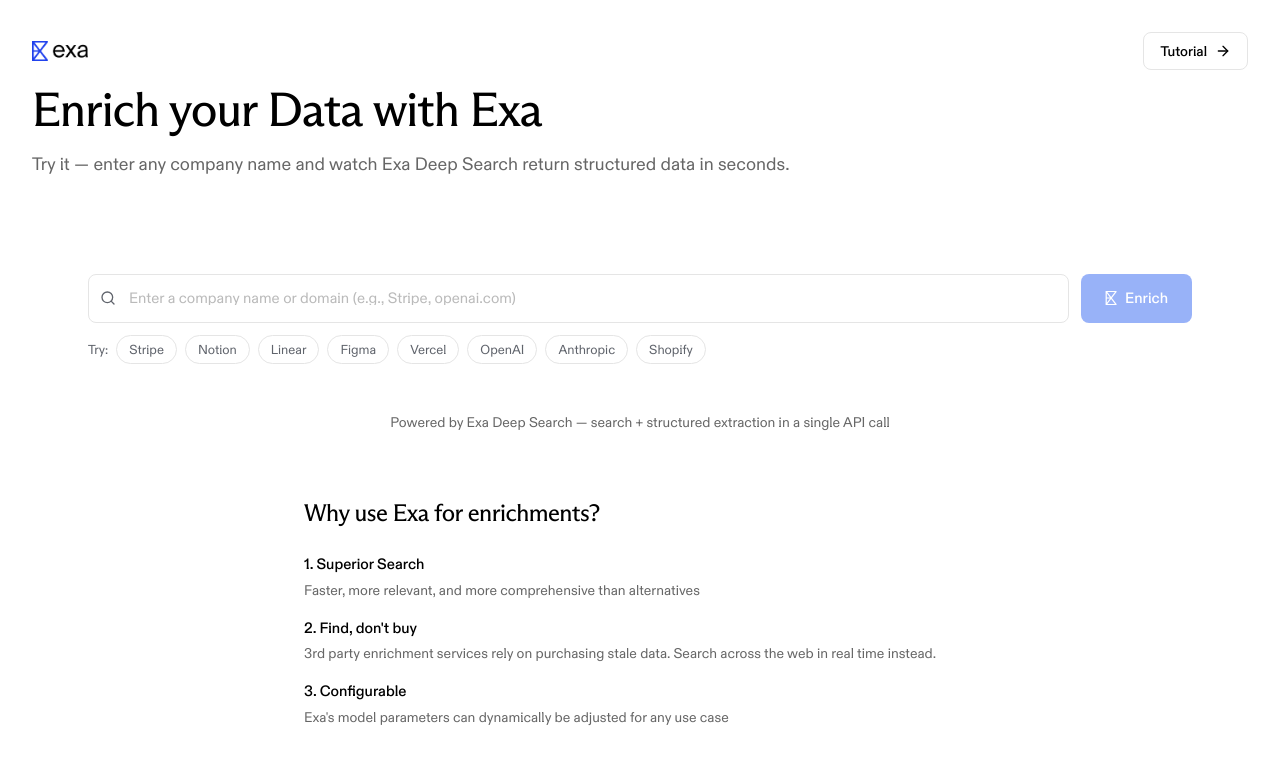
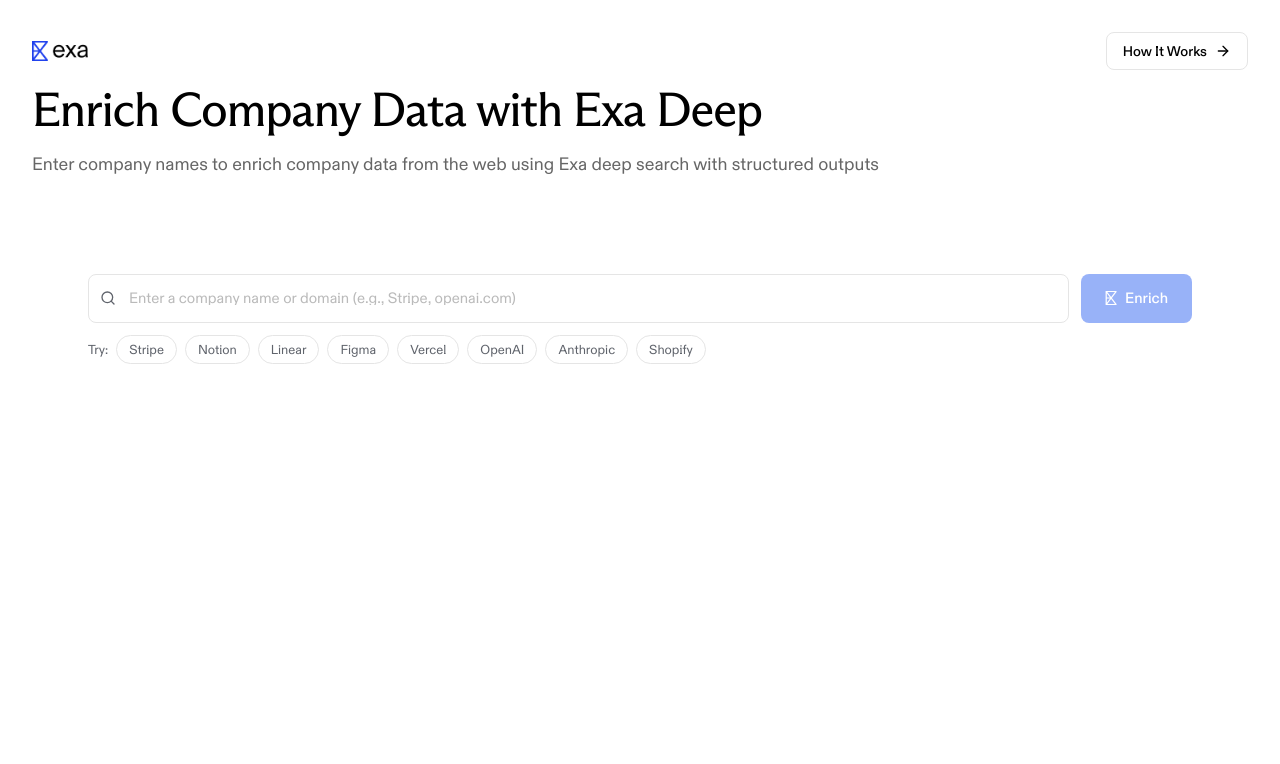
Before and after one commit to exa-labs/company-enrichment-demo, a Next.js app: page /enrichment-demo/visualization in a window 1280 px wide. Shown: the top 764 px of the page. Built offline with nearby package versions, Linux system fonts and the light colour scheme.

Commit message:
feat: match people enrichment demo UI, move 'Why use Exa' to tutorial
Co-Authored-By: jonah@exa.ai <jonah@exa.ai>

```diff
--- a/src/app/page.tsx
+++ b/src/app/page.tsx
@@ -65,12 +65,12 @@ Sign up for a free API key at https://dashboard.exa.ai
 Documentation: https://docs.exa.ai
 `;
 
-function VisualizationButton() {
+function BackToDemoButton() {
   return (
     <Link href="/visualization">
       <button className="flex items-center gap-2 rounded-lg border border-[#e5e5e5] bg-white px-4 py-2 text-sm font-medium text-black hover:bg-[#f9f7f7] hover:border-[rgba(9,114,213,0.32)] transition-all">
         <ArrowLeft size={16} />
-        <span>Visualization</span>
+        <span>Back to Demo</span>
       </button>
     </Link>
   );
@@ -80,7 +80,7 @@ function HeaderButtons({ llmContent }: { llmContent: string }) {
   return (
     <div className="flex items-center gap-2">
       <HowItWorksHeaderButtons llmContent={llmContent} />
-      <VisualizationButton />
+      <BackToDemoButton />
     </div>
   );
 }
@@ -89,13 +89,41 @@ export default function Home() {
   return (
     <div className="min-h-screen bg-white">
       <PageHeader
-        title="Company Enrichment Tutorial"
-        subtitle="Build a complete enrichment pipeline for your CRM or database using Exa Deep Search with structured output."
+        title="How It Works"
+        subtitle="One API call to enrich any company — powered by Exa deep search with structured outputs"
         rightContent={<HeaderButtons llmContent={LLM_CONTENT} />}
       />
 
       <main className="pb-16">
         <div className="mx-auto max-w-5xl px-6 lg:px-8">
+
+          <section className="mb-12">
+            <h2 className="font-arizona text-2xl tracking-tight text-black mb-6">
+              Why use Exa for enrichments?
+            </h2>
+            <div className="space-y-4">
+              <div>
+                <p className="text-black font-medium text-[15px]">1. Superior Search</p>
+                <p className="text-black/60 text-[14px] mt-1">
+                  Faster, more relevant, and more comprehensive than alternatives
+                </p>
+              </div>
+              <div>
+                <p className="text-black font-medium text-[15px]">2. Find, don&apos;t buy</p>
+                <p className="text-black/60 text-[14px] mt-1">
+                  3rd party enrichment services rely on purchasing stale data. Search across the web in real time instead.
+                </p>
+              </div>
+              <div>
+                <p className="text-black font-medium text-[15px]">3. Configurable</p>
+                <p className="text-black/60 text-[14px] mt-1">
+                  Exa&apos;s model parameters can dynamically be adjusted for any use case
+                </p>
+              </div>
+            </div>
+          </section>
+
+          <hr className="my-12 border-[#e5e5e5]" />
 
           <section className="mb-12">
             <h3 className="text-xl font-semibold text-[#000911] mb-4">Pipeline Summary</h3>
--- a/src/app/visualization/page.tsx
+++ b/src/app/visualization/page.tsx
@@ -5,11 +5,11 @@ import { PageHeader } from '@/components/PageHeader';
 import Link from 'next/link';
 import { ArrowRight } from 'lucide-react';
 
-function TutorialButton() {
+function HowItWorksButton() {
   return (
     <Link href="/">
       <button className="flex items-center gap-2 rounded-lg border border-[#e5e5e5] bg-white px-4 py-2 text-sm font-medium text-black hover:bg-[#f9f7f7] hover:border-[rgba(9,114,213,0.32)] transition-all">
-        <span>Tutorial</span>
+        <span>How It Works</span>
         <ArrowRight size={16} />
       </button>
     </Link>
@@ -20,47 +20,15 @@ export default function Visualization() {
   return (
     <div className="min-h-screen bg-white">
       <PageHeader
-        title="Enrich your Data with Exa"
-        subtitle="Try it — enter any company name and watch Exa Deep Search return structured data in seconds."
-        rightContent={<TutorialButton />}
+        title="Enrich Company Data with Exa Deep"
+        subtitle="Enter company names to enrich company data from the web using Exa deep search with structured outputs"
+        rightContent={<HowItWorksButton />}
       />
 
       <main className="py-4">
         <div className="mx-auto max-w-6xl px-6 py-8">
           <LiveEnrichmentTable />
 
-          <div className="mt-12 text-center">
-            <p className="text-black/60 text-[14px]">
-              Powered by Exa Deep Search — search + structured extraction in a single API call
-            </p>
-          </div>
-
-          <div className="mt-16 max-w-2xl mx-auto">
-            <h2 className="font-arizona text-2xl tracking-tight text-black mb-6">
-              Why use Exa for enrichments?
-            </h2>
-            <div className="space-y-4">
-              <div>
-                <p className="text-black font-medium text-[15px]">1. Superior Search</p>
-                <p className="text-black/60 text-[14px] mt-1">
-                  Faster, more relevant, and more comprehensive than alternatives
-                </p>
-              </div>
-              <div>
-                <p className="text-black font-medium text-[15px]">2. Find, don&apos;t buy</p>
-                <p className="text-black/60 text-[14px] mt-1">
-                  3rd party enrichment services rely on purchasing stale data. Search across the web in real time instead.
-                </p>
-              </div>
-              <div>
-                <p className="text-black font-medium text-[15px]">3. Configurable</p>
-                <p className="text-black/60 text-[14px] mt-1">
-                  Exa&apos;s model parameters can dynamically be adjusted for any use case
-                </p>
-              </div>
-            </div>
-          </div>
-
         </div>
       </main>
     </div>
--- a/src/components/PageHeader.tsx
+++ b/src/components/PageHeader.tsx
@@ -15,7 +15,7 @@ export function PageHeader({ title, subtitle, rightContent }: PageHeaderProps) {
     <header className="bg-white pt-8 pb-12">
       <div className="mx-auto max-w-7xl px-6 lg:px-8">
         <div className="flex items-center justify-between mb-4">
-          <Link href="/">
+          <a href="https://exa.ai">
             <Image
               src="/enrichment-demo/exa_logo.png"
               alt="Exa"
@@ -24,7 +24,7 @@ export function PageHeader({ title, subtitle, rightContent }: PageHeaderProps) {
               className="h-5 w-auto"
               unoptimized
             />
-          </Link>
+          </a>
 
           {rightContent && (
             <div className="flex items-center gap-2">
```
